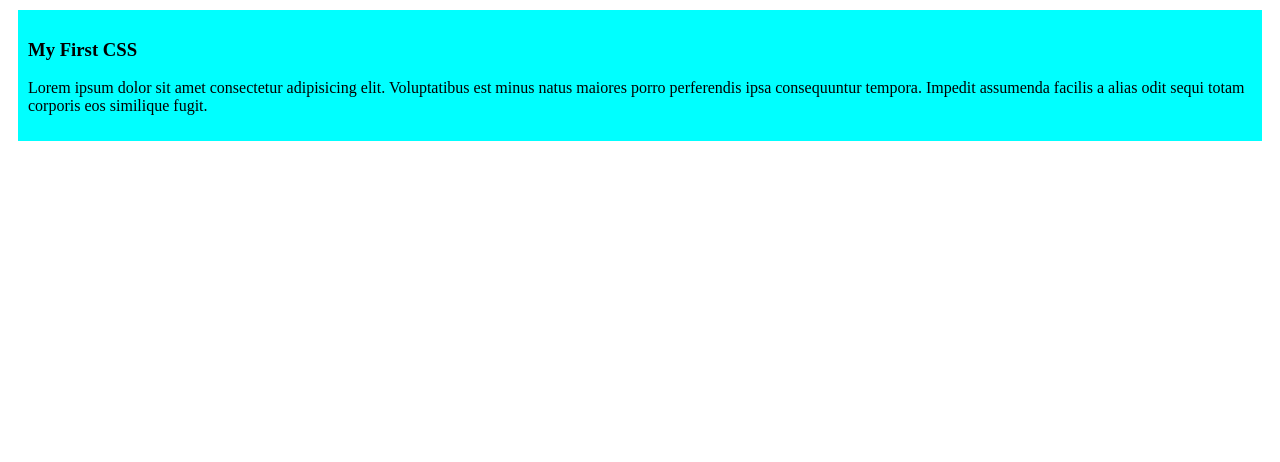
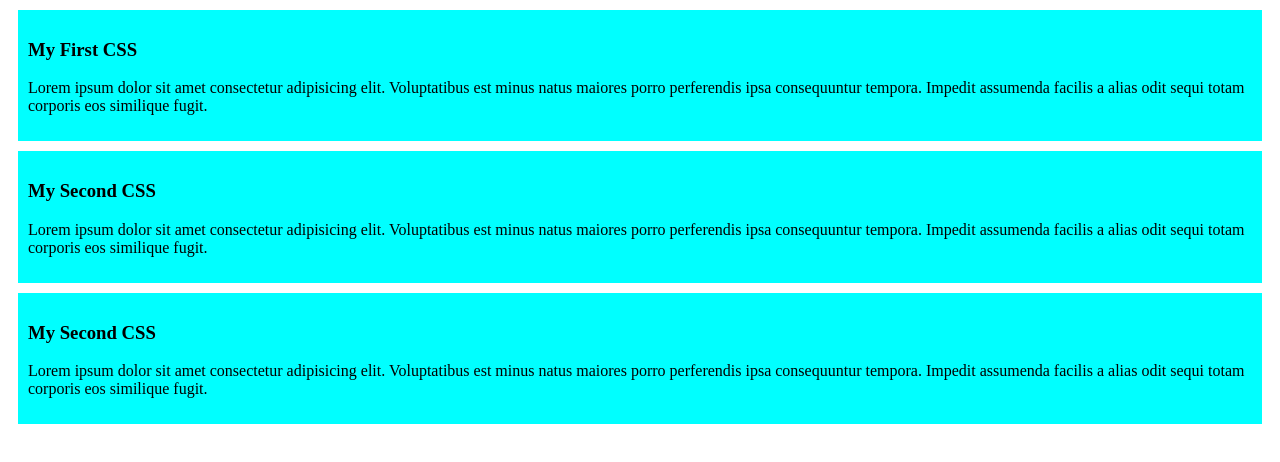
Before and after one commit to sifat26/my-first-github-repo, a plain HTML site: page index.html in a window 1280 px wide. Drawn offline with Linux system fonts and the light colour scheme.

Commit message:
added the second and third

```diff
--- a/index.html
+++ b/index.html
@@ -11,5 +11,13 @@
         <h3>My First CSS</h3>
         <p>Lorem ipsum dolor sit amet consectetur adipisicing elit. Voluptatibus est minus natus maiores porro perferendis ipsa consequuntur tempora. Impedit assumenda facilis a alias odit sequi totam corporis eos similique fugit.</p>
     </div>
+    <div>
+        <h3>My Second CSS</h3>
+        <p>Lorem ipsum dolor sit amet consectetur adipisicing elit. Voluptatibus est minus natus maiores porro perferendis ipsa consequuntur tempora. Impedit assumenda facilis a alias odit sequi totam corporis eos similique fugit.</p>
+    </div>
+    <div>
+        <h3>My Second CSS</h3>
+        <p>Lorem ipsum dolor sit amet consectetur adipisicing elit. Voluptatibus est minus natus maiores porro perferendis ipsa consequuntur tempora. Impedit assumenda facilis a alias odit sequi totam corporis eos similique fugit.</p>
+    </div>
 </body>
 </html>
```
